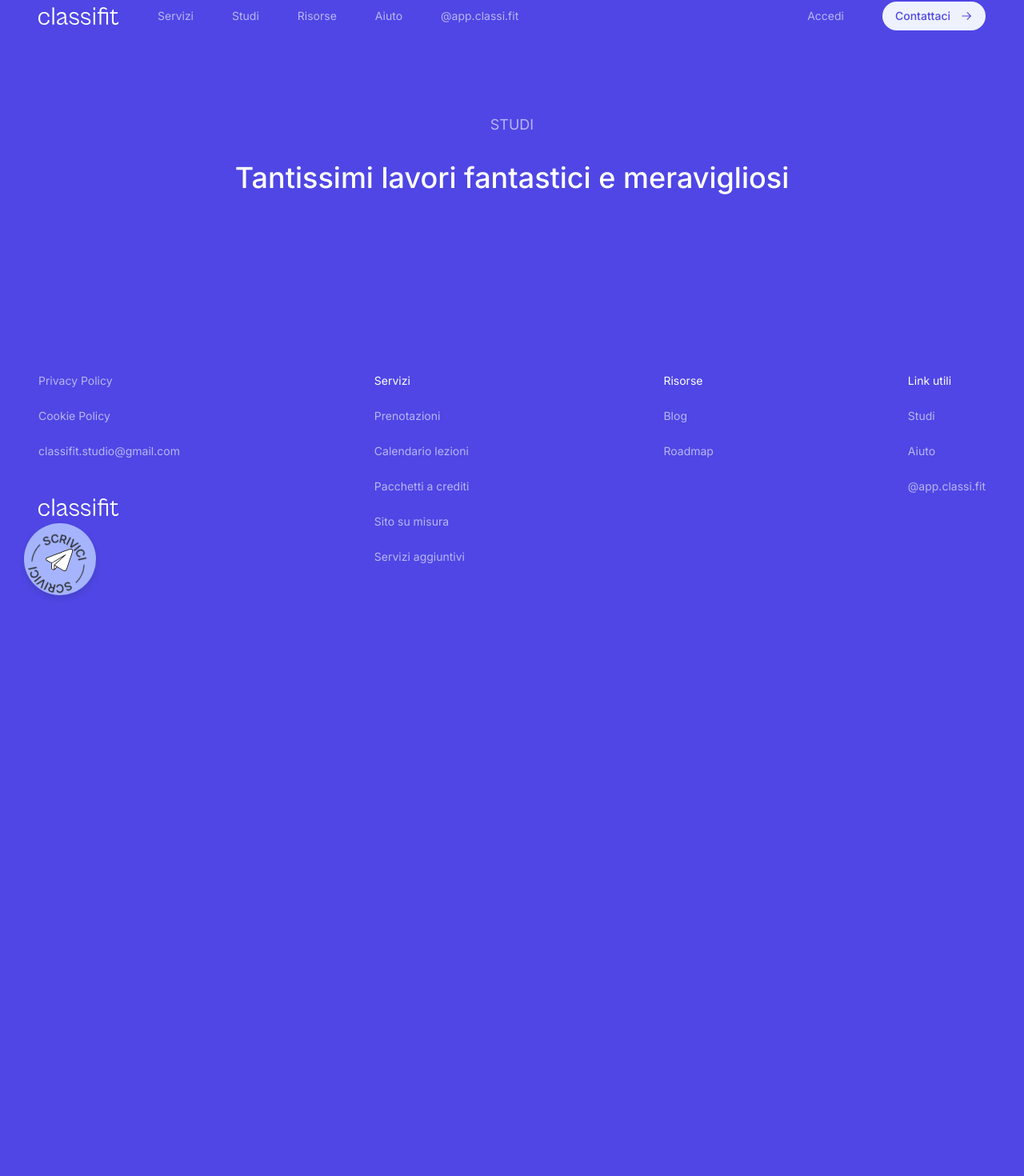
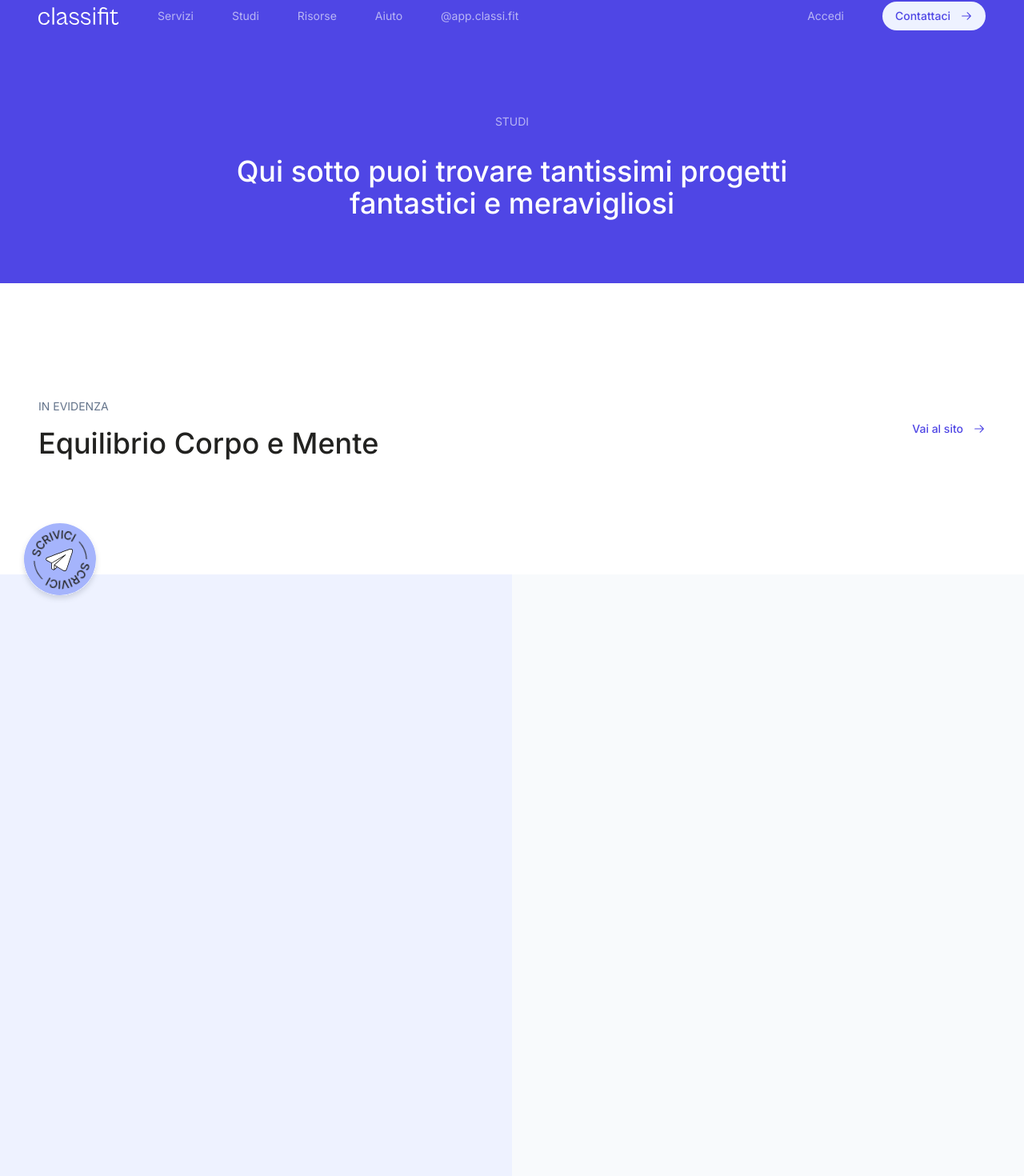
Before and after one commit to classifit/classifit-website, a Next.js app: page /studi in a window 1280 px wide. Shown: the part 22-1492 px from the top of the page at 80% size. Before the commit the page ends 872 px from the top, so only its background shows below. Built offline with nearby package versions, Linux system fonts and the light colour scheme.

Commit message:
studios and double images component

```diff
--- a/app/studi/page.tsx
+++ b/app/studi/page.tsx
@@ -1,7 +1,34 @@
+import DoubleImages from "@/components/sections/double-img";
 import PageTitle from "@/components/sections/page-title";
+import Portfolio from "@/components/sections/portfolio";
+import { Button } from "@/components/ui/button";
+import { ArrowRightIcon } from "@radix-ui/react-icons";
 
 export default function Studios() {
-    return(
-        <PageTitle subtitle="studi" title="Tantissimi lavori fantastici e meravigliosi"/>
-    )
+  return (
+    <>
+      <PageTitle
+        subtitle="studi"
+        title="Qui sotto puoi trovare tantissimi progetti fantastici e meravigliosi"
+      />
+      <div className="bg-light text-light-foreground">
+        <section>
+          <div className="flex items-center justify-between">
+            <div className="flex flex-col gap-4">
+              <div className="uppercase text-muted-foreground text-sm">
+                in evidenza
+              </div>
+              <h1 className="font-medium">Equilibrio Corpo e Mente</h1>
+            </div>
+            <Button variant="link" size="zero">
+              Vai al sito
+              <ArrowRightIcon className="ml-3 h-4 w-4" />
+            </Button>
+          </div>
+        </section>
+      </div>
+      <DoubleImages />
+      <Portfolio cta={false}/>
+    </>
+  );
 }
--- /dev/null
+++ b/components/sections/double-img.tsx
@@ -0,0 +1,8 @@
+export default function DoubleImages() {
+  return (
+    <div className="flex">
+      <div className="h-[800px] w-1/2 bg-secondary" />
+      <div className="h-[800px] w-1/2 bg-card" />
+    </div>
+  );
+}
--- a/components/sections/page-title.tsx
+++ b/components/sections/page-title.tsx
@@ -8,7 +8,7 @@ export default function PageTitle(props: Props) {
     <div className="bg-primary text-primary-foreground">
       <div className="px-12 py-20 max-w-[1280px] mx-auto flex justify-center items-center">
         <div className="flex flex-col gap-8 text-center w-3/5">
-          <p className="uppercase text-white/60 text-small">{props.subtitle}</p>
+          <p className="uppercase text-white/60 text-sm">{props.subtitle}</p>
           <h1 className="font-medium">{props.title}</h1>
         </div>
       </div>
```
